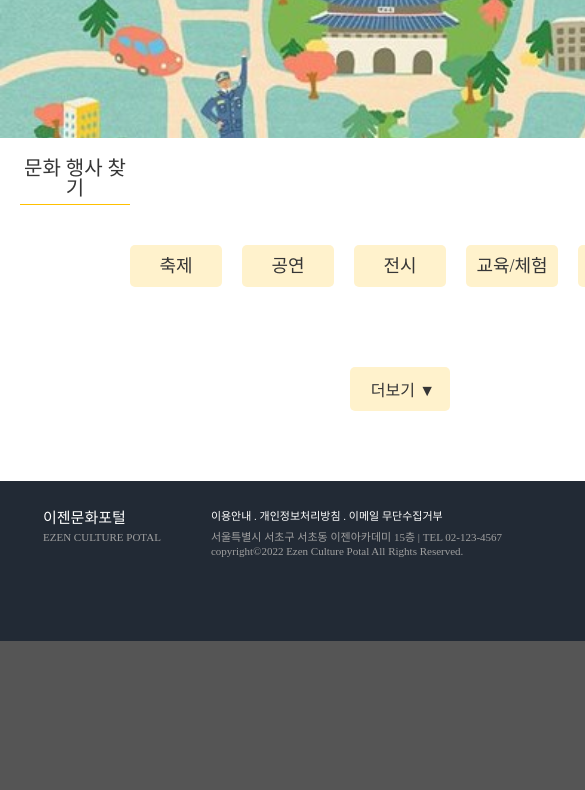
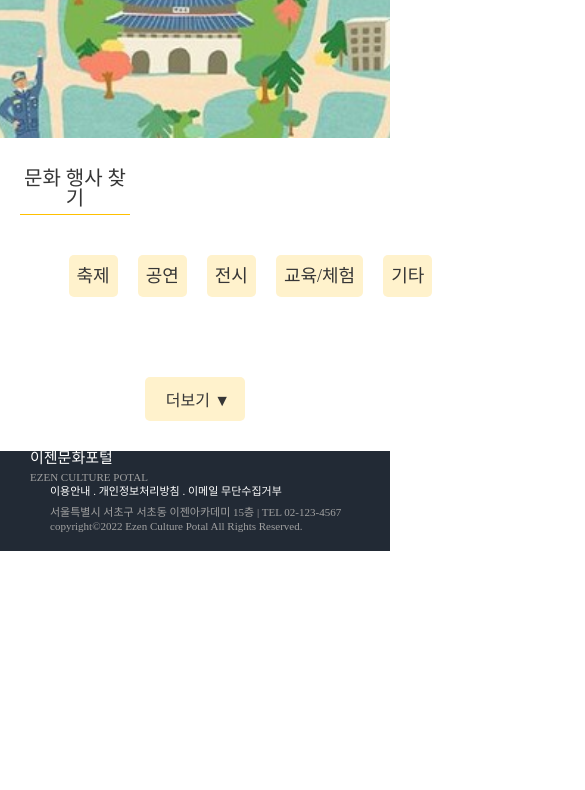
Before and after one commit to dev-chaerim/sub_project1, a website with bundled scripts: page main.html in a window 390 px wide. Shown: the part 52-842 px from the top of the page, 585 px wide, since content can reach past the window. Built offline with nearby package versions, Linux system fonts and the light colour scheme; no server answers; a web font is replaced by a local one.

Commit message:
반응형 구현

```diff
--- a/assets/scss/style.scss
+++ b/assets/scss/style.scss
@@ -1,5 +1,6 @@
 @import 'variable.scss';
 @import 'fonts.scss';
+@import 'responsive.scss';
 
 
 
@@ -10,7 +11,7 @@ body {
     // font-family: 'Do Hyeon', sans-serif;
     // font-family: 'BMHANNAAir';
     font-family: 'Hanna', fantasy;
-    background-color: #555;
+    // background-color: #555;
 }
 
 button {
@@ -22,10 +23,12 @@ p {
 }
 
 .container {
-    // padding: 20px 0;
-    width: 800px;
+    padding: 10px 0;
+    // width: 800px;
     margin: auto;
-    background-color: white;
+    // background-color: #eee;
+    @include setSize(100%, 100%, 60%);
+
 }
 
 a {
@@ -35,8 +38,8 @@ a {
 
 
 /* header */
-.container header {
-    background-color: #555;
+header {
+    // background-color: #555;
     background: url(../img/bg1.jpg) center/cover no-repeat;
     width: 100%;
     height: 190px;
@@ -53,7 +56,7 @@ a {
 
 /* footer */
 
-.container footer {
+footer {
 
     margin-top: 50px;
     background-color: $footerColor;
@@ -114,13 +117,13 @@ a {
     margin: 0 auto;
     padding: 10px;
     justify-content: space-between;
+    white-space: nowrap;
 
     li {
-        // background-color: aquamarine;
+
         text-align: center;
         padding: 10px;
         flex: 1;
-
         a {
             display: block;
             padding: 12px 8px;
@@ -154,11 +157,15 @@ main {
 .main_container {
     display: flex;
     // background-color: #555;
-    width: 88%;
+    // width: 88%;
     margin: 0 auto;
     justify-content: space-between;
     padding: 20px 0;
     flex-wrap:wrap;
+    @include setSize(50%, 88%, 88%);
+    @include mobile {
+        justify-content: center;
+    }
 
     .item {
         // background-color:aqua;
@@ -167,11 +174,15 @@ main {
         align-items:center;
         margin-top: 20px;
 
+
         a {
             border: 1px solid rgb(175, 175, 175);
             // background-color: antiquewhite;
             padding: 8px;
             width: 200px;
+            @include mobile {
+                width: 250px;
+            }
 
             h2 {
                 // background-color: #555;
@@ -180,6 +191,9 @@ main {
                 overflow: hidden;
                 text-overflow: ellipsis;
                 margin-bottom: 10px;
+                @include mobile {
+                    width: 250px;
+                }
 
             }
 
@@ -189,6 +203,9 @@ main {
                 height: 320px;
                 object-fit: cover;
                 margin-bottom: 10px;
+                @include mobile {
+                    width: 250px;
+                }
 
             }
 
@@ -199,6 +216,7 @@ main {
                 white-space: nowrap;
                 overflow: hidden;
                 text-overflow: ellipsis;
+
             }
 
             &:hover {
--- a/main.html
+++ b/main.html
@@ -10,8 +10,8 @@
 
 </head>
 <body>
+    <div data-include="inc/header.html"></div>
     <div class="container">
-        <div data-include="inc/header.html"></div>
         <h2 class="sub_title">문화 행사 찾기</h2>
         <nav>
             <ul class="gnb">
@@ -48,9 +48,9 @@
             <button type="button" class="btn_more"><div>더보기 ▼</div></button>
             <button type="button" class="btn_fold"><div>접기 ▲</div></button>
         </main>
-        <div data-include="inc/footer.html"></div>
 
     </div>
+    <div data-include="inc/footer.html"></div>
 
     <script src="node_modules/axios/dist/axios.min.js"></script>
     <script src="assets/js/include.js"></script>
```
Also changed, not shown: assets/css/style.min.css, 1 other file.
